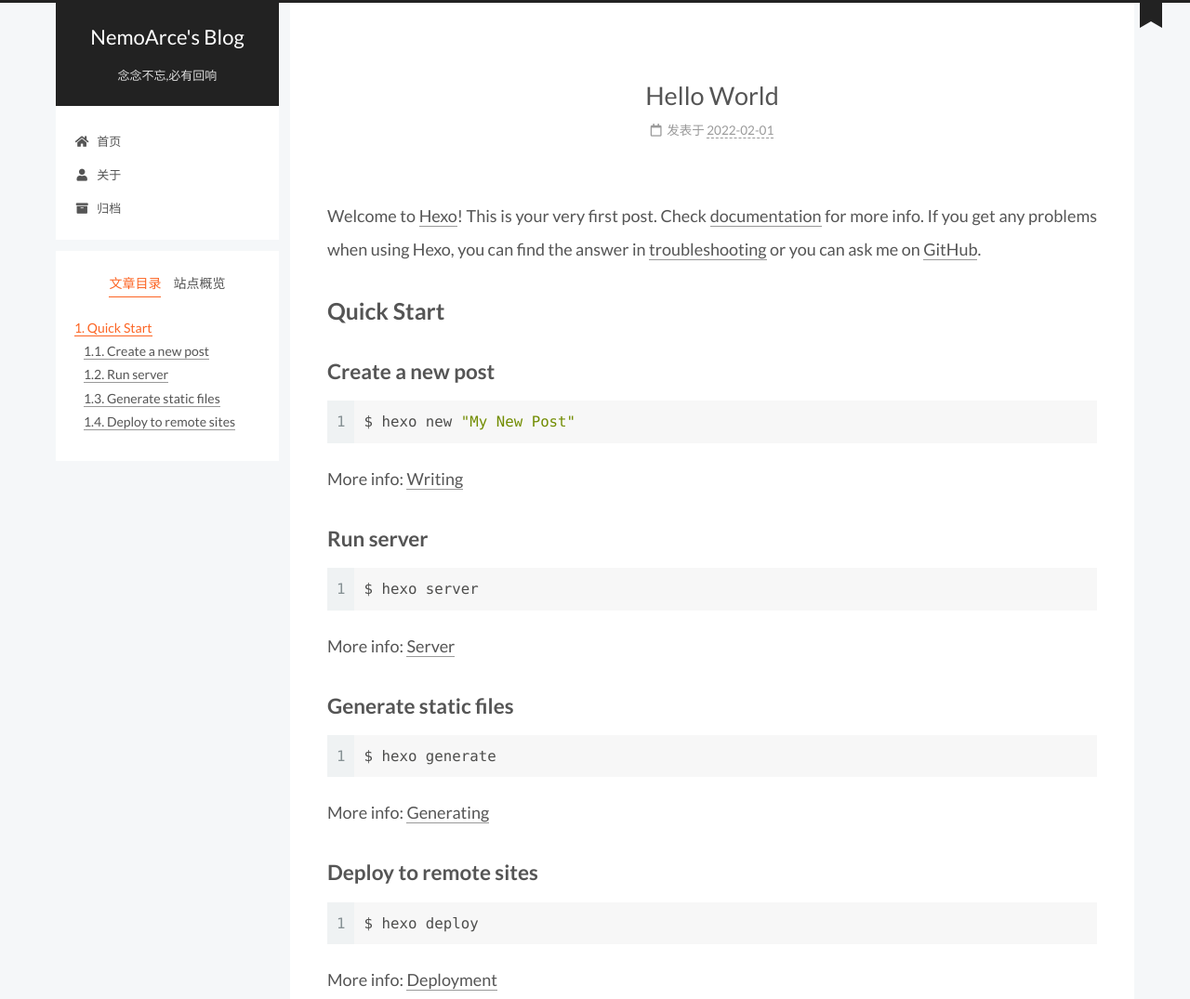
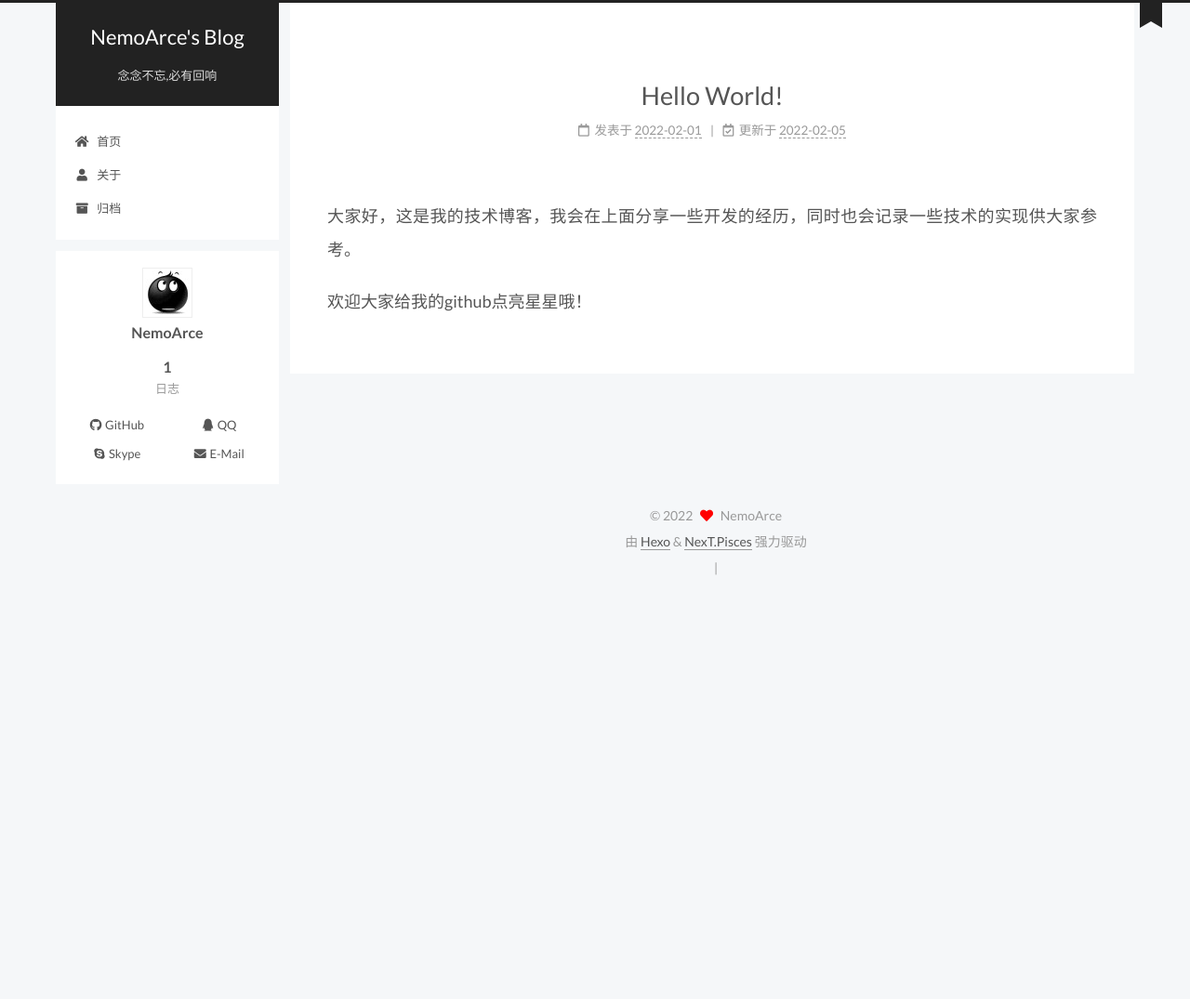
Before and after one commit to NemoArce/nemoarce.github.io, a plain HTML site: page 2022/02/01/hello-world/index.html in a window 1280 px wide. Shown: the top 1075 px of the page at 93% size. After the commit the page ends 800 px from the top, so only its background shows below. Drawn offline with Linux system fonts and the light colour scheme; some packages are replaced by stand-ins of ours; a script that the page names is missing.

Commit message:
Site updated: 2022-02-05 18:09:43

```diff
--- a/2022/02/01/hello-world/index.html
+++ b/2022/02/01/hello-world/index.html
@@ -20,15 +20,15 @@
     var CONFIG = {"hostname":"nemoarce.github.io","root":"/","scheme":"Pisces","version":"7.8.0","exturl":false,"sidebar":{"position":"left","display":"post","padding":18,"offset":12,"onmobile":false},"copycode":{"enable":true,"show_result":true,"style":"default"},"back2top":{"enable":true,"sidebar":true,"scrollpercent":true},"bookmark":{"enable":true,"color":"#222","save":"auto"},"fancybox":false,"mediumzoom":false,"lazyload":false,"pangu":false,"comments":{"style":"tabs","active":null,"storage":true,"lazyload":false,"nav":null},"algolia":{"hits":{"per_page":10},"labels":{"input_placeholder":"Search for Posts","hits_empty":"We didn't find any results for the search: ${query}","hits_stats":"${hits} results found in ${time} ms"}},"localsearch":{"enable":false,"trigger":"auto","top_n_per_article":1,"unescape":false,"preload":false},"motion":{"enable":true,"async":false,"transition":{"post_block":"fadeIn","post_header":"slideDownIn","post_body":"slideDownIn","coll_header":"slideLeftIn","sidebar":"slideUpIn"}}};
   </script>
 
-  <meta name="description" content="Welcome to Hexo! This is your very first post. Check documentation for more info. If you get any problems when using Hexo, you can find the answer in troubleshooting or you can ask me on GitHub. Quick">
+  <meta name="description" content="大家好，这是我的技术博客，我会在上面分享一些开发的经历，同时也会记录一些技术的实现供大家参考。 欢迎大家给我的github点亮星星哦！">
 <meta property="og:type" content="article">
-<meta property="og:title" content="Hello World">
+<meta property="og:title" content="Hello World!">
 <meta property="og:url" content="https://nemoarce.github.io/2022/02/01/hello-world/index.html">
 <meta property="og:site_name" content="NemoArce&#39;s Blog">
-<meta property="og:description" content="Welcome to Hexo! This is your very first post. Check documentation for more info. If you get any problems when using Hexo, you can find the answer in troubleshooting or you can ask me on GitHub. Quick">
+<meta property="og:description" content="大家好，这是我的技术博客，我会在上面分享一些开发的经历，同时也会记录一些技术的实现供大家参考。 欢迎大家给我的github点亮星星哦！">
 <meta property="og:locale" content="zh_CN">
 <meta property="article:published_time" content="2022-01-31T19:11:45.246Z">
-<meta property="article:modified_time" content="2022-01-31T19:11:45.246Z">
+<meta property="article:modified_time" content="2022-02-05T10:08:55.909Z">
 <meta property="article:author" content="NemoArce">
 <meta property="article:tag" content="NemoArce, C++, php, Online Judge">
 <meta name="twitter:card" content="summary">
@@ -46,7 +46,7 @@
   };
 </script>
 
-  <title>Hello World | NemoArce's Blog</title>
+  <title>Hello World! | NemoArce's Blog</title>
 
 
 
@@ -168,7 +168,7 @@
     </span>
       <header class="post-header">
         <h1 class="post-title" itemprop="name headline">
-          Hello World
+          Hello World!
         </h1>
 
         <div class="post-meta">
@@ -180,6 +180,13 @@
 
               <time title="创建时间：2022-02-01 03:11:45" itemprop="dateCreated datePublished" datetime="2022-02-01T03:11:45+08:00">2022-02-01</time>
             </span>
+              <span class="post-meta-item">
+                <span class="post-meta-item-icon">
+                  <i class="far fa-calendar-check"></i>
+                </span>
+                <span class="post-meta-item-text">更新于</span>
+                <time title="修改时间：2022-02-05 18:08:55" itemprop="dateModified" datetime="2022-02-05T18:08:55+08:00">2022-02-05</time>
+              </span>
 
 
             <span class="post-meta-item" title="阅读次数" id="busuanzi_container_page_pv" style="display: none;">
@@ -199,15 +206,8 @@
     <div class="post-body" itemprop="articleBody">
 
 
-        <p>Welcome to <a target="_blank" rel="noopener" href="https://hexo.io/">Hexo</a>! This is your very first post. Check <a target="_blank" rel="noopener" href="https://hexo.io/docs/">documentation</a> for more info. If you get any problems when using Hexo, you can find the answer in <a target="_blank" rel="noopener" href="https://hexo.io/docs/troubleshooting.html">troubleshooting</a> or you can ask me on <a target="_blank" rel="noopener" href="https://github.com/hexojs/hexo/issues">GitHub</a>.</p>
-<h2 id="Quick-Start"><a href="#Quick-Start" class="headerlink" title="Quick Start"></a>Quick Start</h2><h3 id="Create-a-new-post"><a href="#Create-a-new-post" class="headerlink" title="Create a new post"></a>Create a new post</h3><figure class="highlight bash"><table><tr><td class="gutter"><pre><span class="line">1</span><br></pre></td><td class="code"><pre><span class="line">$ hexo new <span class="string">&quot;My New Post&quot;</span></span><br></pre></td></tr></table></figure>
-<p>More info: <a target="_blank" rel="noopener" href="https://hexo.io/docs/writing.html">Writing</a></p>
-<h3 id="Run-server"><a href="#Run-server" class="headerlink" title="Run server"></a>Run server</h3><figure class="highlight bash"><table><tr><td class="gutter"><pre><span class="line">1</span><br></pre></td><td class="code"><pre><span class="line">$ hexo server</span><br></pre></td></tr></table></figure>
-<p>More info: <a target="_blank" rel="noopener" href="https://hexo.io/docs/server.html">Server</a></p>
-<h3 id="Generate-static-files"><a href="#Generate-static-files" class="headerlink" title="Generate static files"></a>Generate static files</h3><figure class="highlight bash"><table><tr><td class="gutter"><pre><span class="line">1</span><br></pre></td><td class="code"><pre><span class="line">$ hexo generate</span><br></pre></td></tr></table></figure>
-<p>More info: <a target="_blank" rel="noopener" href="https://hexo.io/docs/generating.html">Generating</a></p>
-<h3 id="Deploy-to-remote-sites"><a href="#Deploy-to-remote-sites" class="headerlink" title="Deploy to remote sites"></a>Deploy to remote sites</h3><figure class="highlight bash"><table><tr><td class="gutter"><pre><span class="line">1</span><br></pre></td><td class="code"><pre><span class="line">$ hexo deploy</span><br></pre></td></tr></table></figure>
-<p>More info: <a target="_blank" rel="noopener" href="https://hexo.io/docs/one-command-deployment.html">Deployment</a></p>
+        <p>大家好，这是我的技术博客，我会在上面分享一些开发的经历，同时也会记录一些技术的实现供大家参考。</p>
+<p>欢迎大家给我的github点亮星星哦！</p>
 
     </div>
 
@@ -278,7 +278,6 @@
 
       <!--noindex-->
       <div class="post-toc-wrap sidebar-panel">
-          <div class="post-toc motion-element"><ol class="nav"><li class="nav-item nav-level-2"><a class="nav-link" href="#Quick-Start"><span class="nav-number">1.</span> <span class="nav-text">Quick Start</span></a><ol class="nav-child"><li class="nav-item nav-level-3"><a class="nav-link" href="#Create-a-new-post"><span class="nav-number">1.1.</span> <span class="nav-text">Create a new post</span></a></li><li class="nav-item nav-level-3"><a class="nav-link" href="#Run-server"><span class="nav-number">1.2.</span> <span class="nav-text">Run server</span></a></li><li class="nav-item nav-level-3"><a class="nav-link" href="#Generate-static-files"><span class="nav-number">1.3.</span> <span class="nav-text">Generate static files</span></a></li><li class="nav-item nav-level-3"><a class="nav-link" href="#Deploy-to-remote-sites"><span class="nav-number">1.4.</span> <span class="nav-text">Deploy to remote sites</span></a></li></ol></li></ol></div>
       </div>
       <!--/noindex-->
 
--- a/css/main.css
+++ b/css/main.css
@@ -1217,7 +1217,7 @@ pre .javascript .function {
 }
 .links-of-author a::before,
 .links-of-author span.exturl::before {
-  background: #ff209a;
+  background: #ff6770;
   border-radius: 50%;
   content: ' ';
   display: inline-block;
```
Also changed, not shown: archives/2022/02/index.html (+1 -1 lines), archives/2022/index.html (+1 -1 lines), archives/index.html (+1 -1 lines), index.html (+10 -10 lines).
